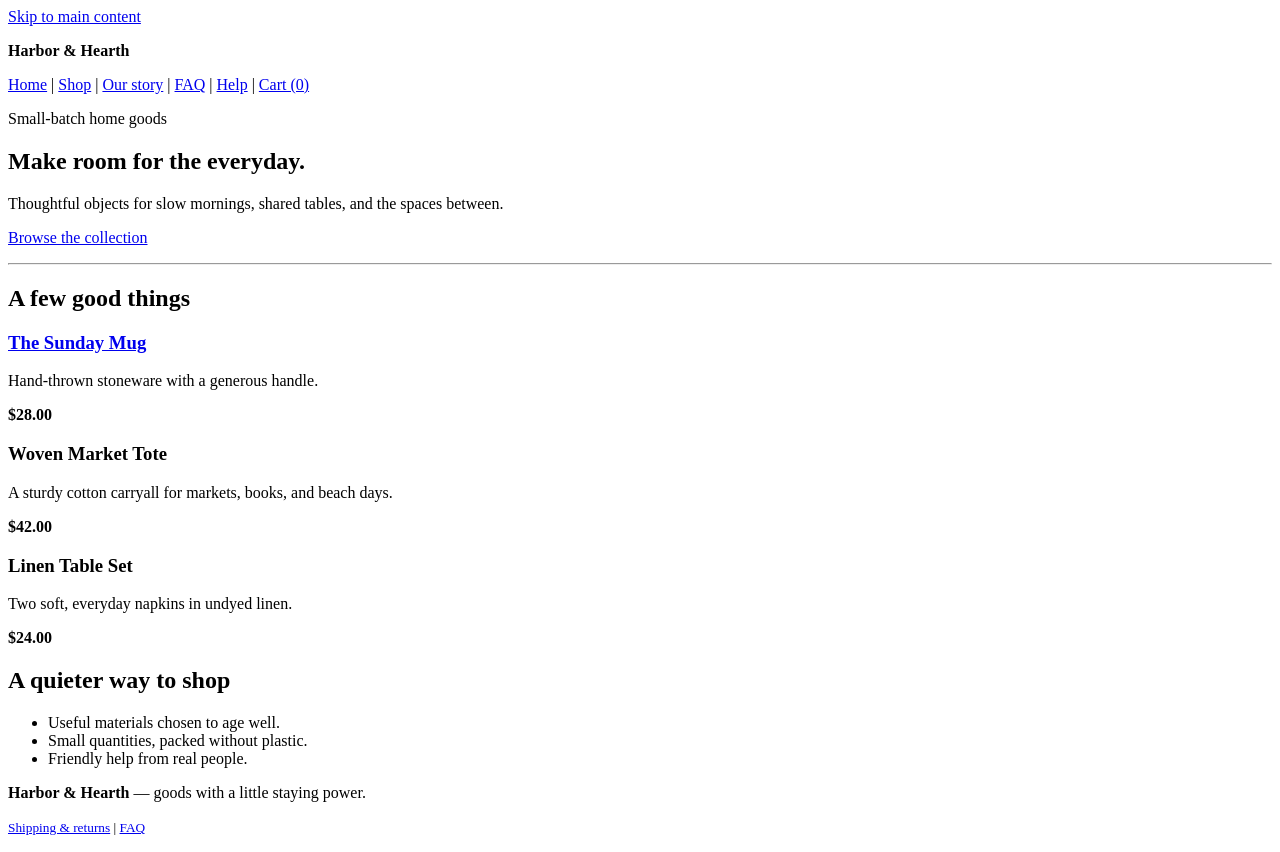
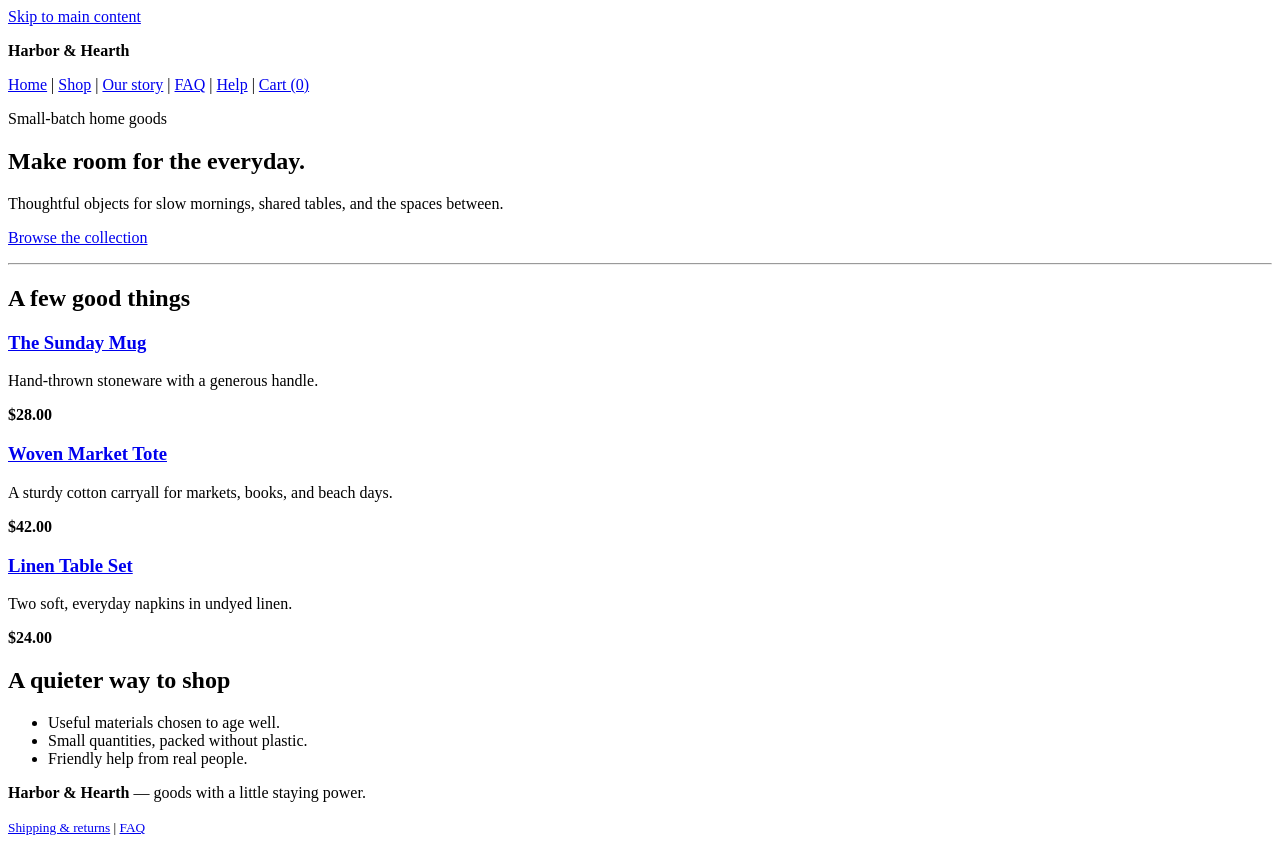
Before and after one commit to mohamedashan/harbor-and-hearth-store, a plain HTML site: page index.html in a window 1280 px wide. Drawn offline with Linux system fonts and the light colour scheme.

Commit message:
ux: link homepage products to catalogue
Co-authored-by: Manus <dev-agent@manus.ai>

```diff
--- a/index.html
+++ b/index.html
@@ -38,12 +38,12 @@
         <p><strong>$28.00</strong></p>
       </article>
       <article>
-        <h3>Woven Market Tote</h3>
+        <h3><a href="products.html#woven-market-tote">Woven Market Tote</a></h3>
         <p>A sturdy cotton carryall for markets, books, and beach days.</p>
         <p><strong>$42.00</strong></p>
       </article>
       <article>
-        <h3>Linen Table Set</h3>
+        <h3><a href="products.html#linen-table-set">Linen Table Set</a></h3>
         <p>Two soft, everyday napkins in undyed linen.</p>
         <p><strong>$24.00</strong></p>
       </article>
```
